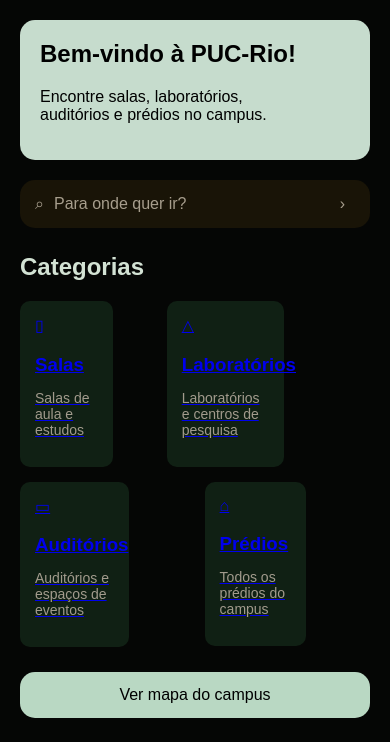
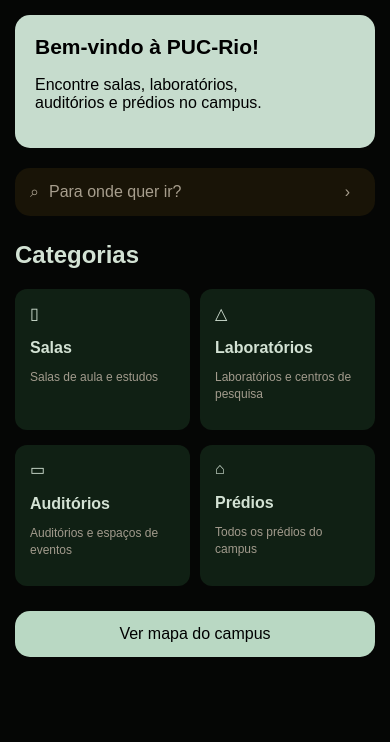
Before and after one commit to sombercrane/ENG4021-33D-2026.2-repo-grupo-6, a Django app: template templates/home.html in a window 390 px wide. Shown: the part 102-844 px from the top of the page. Run offline with Django 5.2, Linux system fonts and the light colour scheme; the template is opened without the code that fills it, so the values that code supplies are empty.

Commit message:
Melhora HTML e CSS da Home

```diff
--- a/static/css/home.css
+++ b/static/css/home.css
@@ -24,7 +24,11 @@ header {
 }
 
 main {
+    width: 100%;
+    max-width: 900px;
+    margin: 0 auto;
     padding: 20px;
+    box-sizing: border-box;
 }
 
 .boas-vindas {
@@ -60,15 +64,30 @@ main {
 
 .linha-categorias {
     display: flex;
-    justify-content: space-between;
+    gap: 15px;
     margin-bottom: 15px;
 }
 
+.linha-categorias > a {
+    flex: 1;
+    min-width: 0;
+    text-decoration: none;
+    color: inherit;
+}
+
 .card {
-    width: 43%;
+    box-sizing: border-box;
+    width: 100%;
+    height: 100%;
     background-color: #102014;
-    padding: 15px;
-    border-radius: 10px;
+    padding: 20px;
+    border-radius: 12px;
+    transition: transform 0.2s, background-color 0.2s;
+}
+
+.card:hover {
+    transform: translateY(-3px);
+    background-color: #193323;
 }
 
 .card h3 {
@@ -90,3 +109,55 @@ main {
     text-decoration: none;
     border-radius: 15px;
 }
+@media (max-width: 480px) {
+    main {
+        padding: 15px;
+    }
+
+    .linha-categorias {
+        gap: 10px;
+    }
+
+    .card {
+        padding: 15px;
+    }
+
+    .card h3 {
+        font-size: 16px;
+    }
+
+    .card p {
+        font-size: 12px;
+        line-height: 1.4;
+    }
+
+    .boas-vindas h2 {
+        font-size: 21px;
+    }
+}
+@media (max-width: 480px) {
+    main {
+        padding: 15px;
+    }
+
+    .linha-categorias {
+        gap: 10px;
+    }
+
+    .card {
+        padding: 15px;
+    }
+
+    .card h3 {
+        font-size: 16px;
+    }
+
+    .card p {
+        font-size: 12px;
+        line-height: 1.4;
+    }
+
+    .boas-vindas h2 {
+        font-size: 21px;
+    }
+}
--- a/templates/home.html
+++ b/templates/home.html
@@ -3,6 +3,7 @@
 
 <head>
     <meta charset="UTF-8">
+    <meta name="viewport" content="width=device-width, initial-scale=1.0">
     <title>LocalizaPUC</title>
 
     <link rel="stylesheet" href="../static/css/home.css">
```
